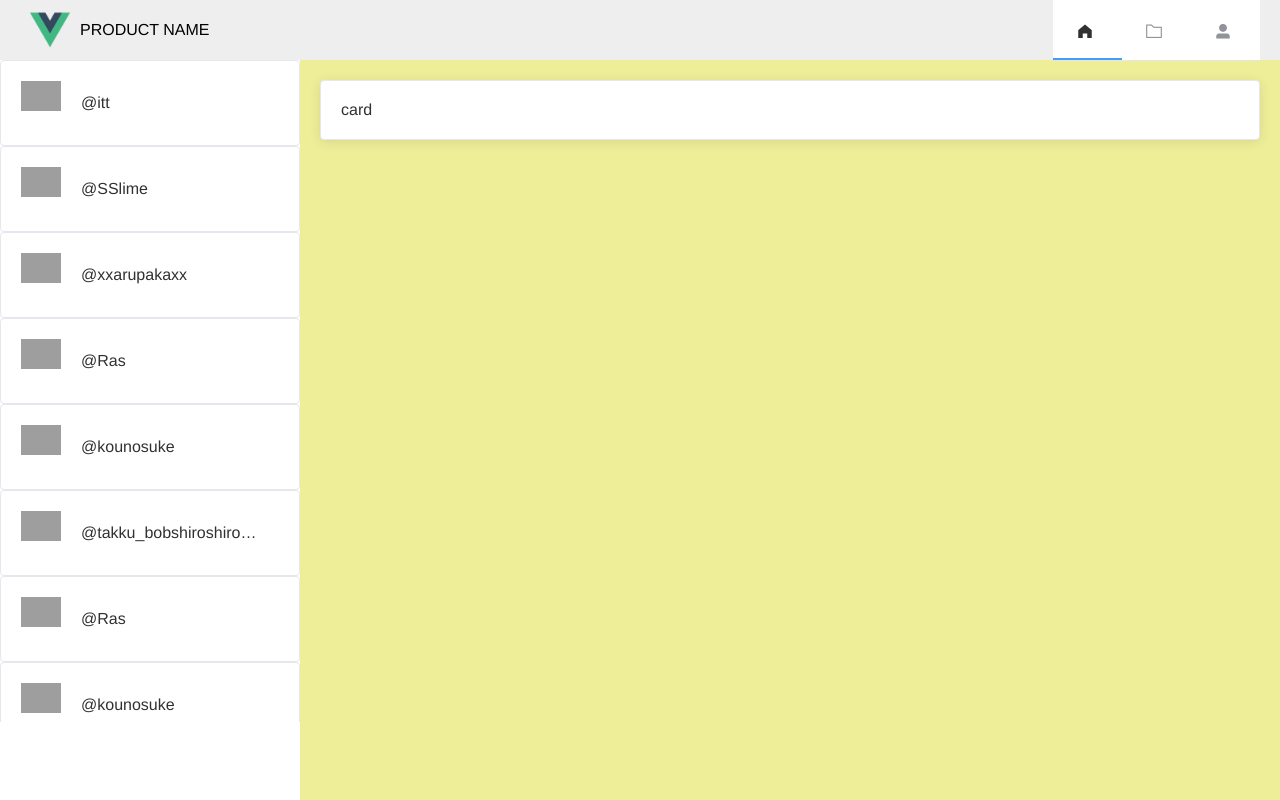
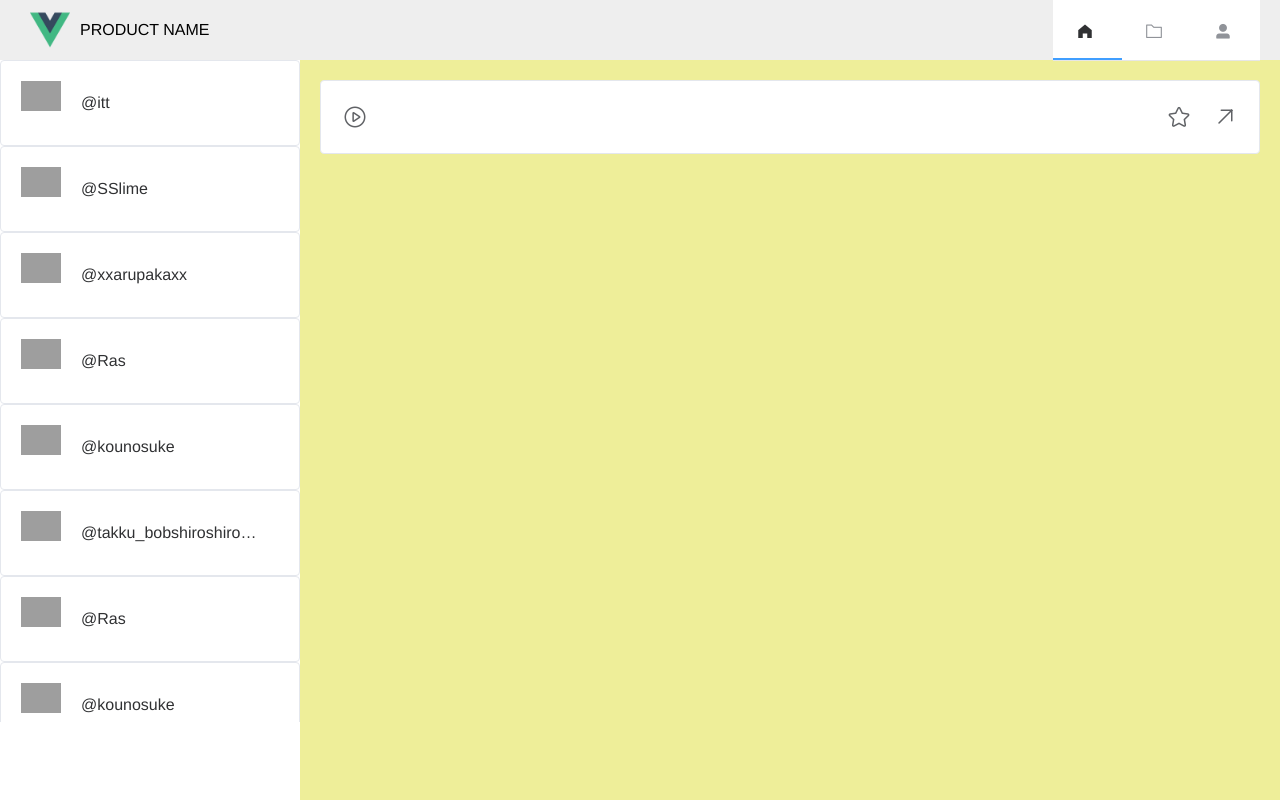
Before and after one commit to traP-jp/qtunes-frontend, a Vue app: page /files in a window 1280 px wide. Built offline with nearby package versions, Linux system fonts and the light colour scheme; no server answers; grey boxes are pictures that could not be loaded.

Commit message:
✨ FileElement 実装

```diff
--- a/src/components/FileElement.vue
+++ b/src/components/FileElement.vue
@@ -1,14 +1,173 @@
 <template>
-  <el-card> card </el-card>
+  <el-card
+    shadow="never"
+    class="file-element-container"
+    :body-style="{ padding: '0' }"
+  >
+    <el-row class="card-content">
+      <el-col :span="19" class="left-content">
+        <el-button class="big-icon-button" plain circle @click="chgAudio">
+          <i :class="'el-icon-video-play big-icon'" />
+        </el-button>
+        <div class="audio-info-container">
+          <el-tooltip :content="title" placement="top" :show-after="300">
+            <div class="sound-title">
+              {{ title }}
+            </div>
+          </el-tooltip>
+          <router-link :to="`/users/${userId}`">
+            <div class="sound-composer">
+              {{ userId }}
+            </div>
+          </router-link>
+        </div>
+      </el-col>
+      <el-col :span="5" class="buttons-container">
+        <el-button
+          :type="isFav ? 'warning' : 'default'"
+          class="big-icon-button"
+          plain
+          circle
+          @click="toggleFav"
+        >
+          <i
+            :class="`${
+              isFav ? 'el-icon-star-on' : 'el-icon-star-off'
+            } big-icon fav-icon`"
+          />
+        </el-button>
+        <el-button class="big-icon-button" plain circle @click="openFileLink">
+          <i class="el-icon-top-right big-icon" />
+        </el-button>
+      </el-col>
+    </el-row>
+  </el-card>
 </template>
 
 <script lang="ts">
 import { defineComponent } from 'vue'
+import { useStore } from '../main'
 
 export default defineComponent({
   name: 'FileElement',
-  setup() {},
+  props: {
+    title: {
+      type: String,
+      required: true,
+    },
+    userId: {
+      type: String,
+      required: true,
+    },
+    audioId: {
+      type: String,
+      required: true,
+    },
+    isFav: {
+      type: Boolean,
+      required: true,
+    },
+  },
+  emits: {
+    toggleFav() {
+      return true
+    },
+  },
+  setup(props, { emit }) {
+    const store = useStore()
+    const chgAudio = async () => {
+      store.dispatch('chgAudio', {
+        id: props.audioId,
+        title: props.title,
+        composer: props.userId,
+      })
+    }
+    const toggleFav = () => {
+      emit('toggleFav', !props.isFav)
+    }
+    const openFileLink = () => {
+      window.open(`https://q.trap.jp/files/${props.audioId}`)
+    }
+    return {
+      toggleFav,
+      chgAudio,
+      openFileLink,
+    }
+  },
 })
 </script>
 
-<style lang="scss" scoped></style>
+<style lang="scss" scoped>
+.file-element-container {
+  padding: 18px 16px;
+  // background-color: #ebeef5;
+  &:hover {
+    background-color: rgb(244, 244, 245);
+  }
+  &:hover button {
+    background-color: rgb(244, 244, 245) !important;
+    transition: 0.3s;
+  }
+  .card-content {
+    height: 36px;
+  }
+  .left-content {
+    display: flex;
+    overflow: hidden;
+  }
+  .audio-info-container {
+    overflow: hidden;
+    height: 36px;
+    margin-left: 16px;
+    & > a {
+      text-decoration-line: none;
+    }
+    .sound-title,
+    .sound-composer {
+      overflow: hidden;
+      white-space: nowrap;
+      text-overflow: ellipsis;
+    }
+    .sound-title {
+      font-size: 1.2rem;
+    }
+    .sound-composer {
+      font-size: 0.8rem;
+      color: #909399;
+      text-decoration-line: none;
+    }
+  }
+  .big-icon-button {
+    padding: 0 !important;
+    border: 0 !important;
+    min-height: 0 !important;
+    height: 36px;
+    width: 36px;
+    & > span > i {
+      font-size: 1.5rem;
+    }
+  }
+  .buttons-container {
+    display: flex;
+    .big-icon-button {
+      &:first-of-type {
+        margin-left: auto;
+      }
+      &:hover.el-button--default,
+      &:focus.el-button--default {
+        .fav-icon {
+          color: #e6a23c !important;
+        }
+      }
+      &.el-button--warning {
+        background-color: transparent !important;
+      }
+      &:hover.el-button--warning,
+      &:focus.el-button--warning {
+        background-color: transparent !important;
+        color: #e6a23c !important;
+      }
+    }
+  }
+}
+</style>
```
